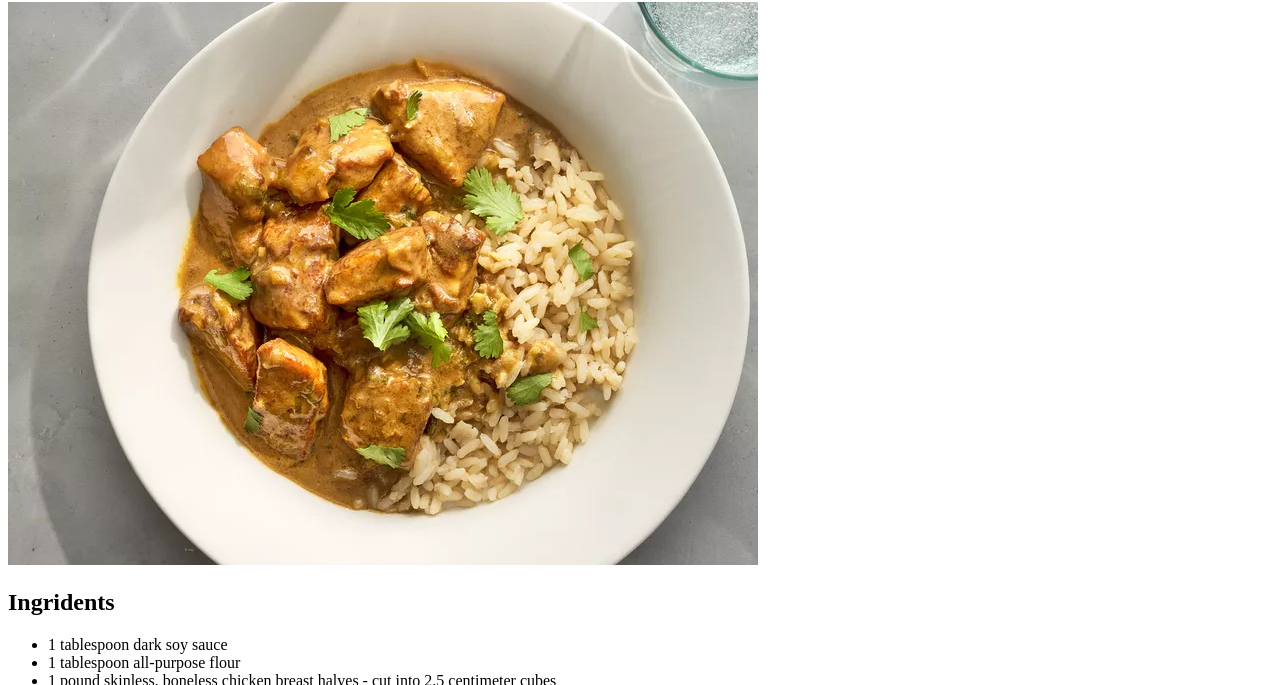
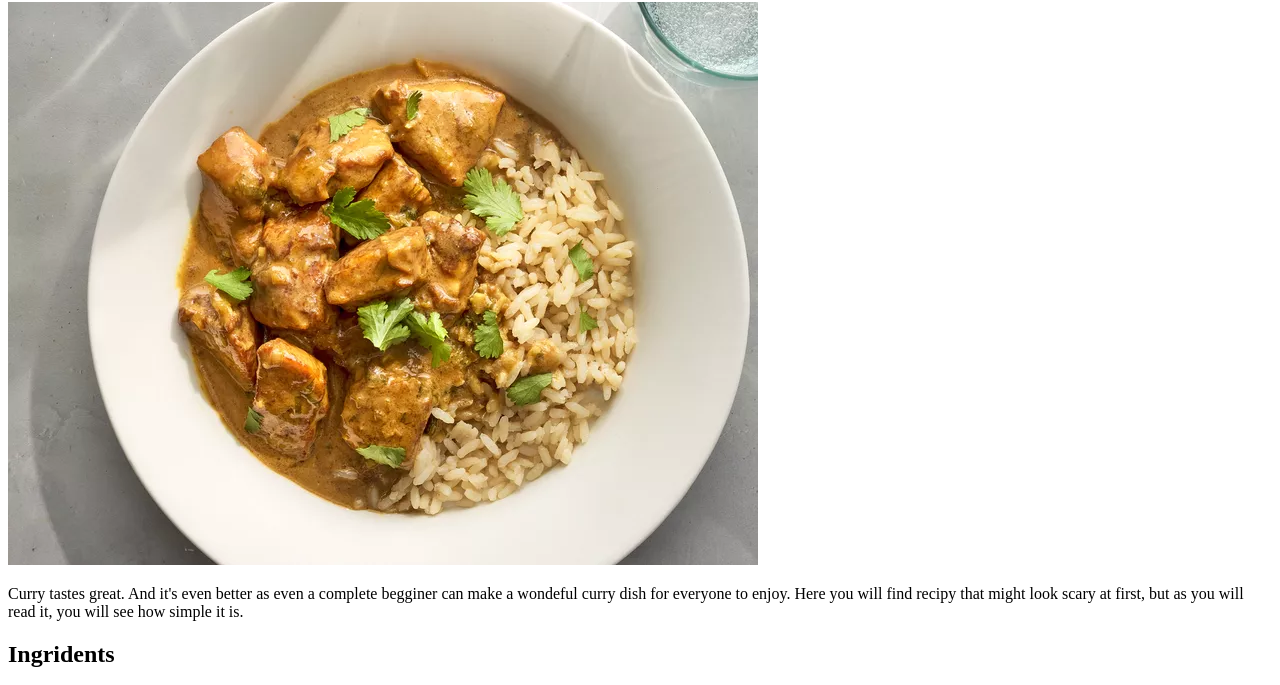
Before and after one commit to Oxfy/odin-recipes, a plain HTML site: page recipes/thai_curry.html in a window 1280 px wide. Shown: the part 78-763 px from the top of the page. Drawn offline with Linux system fonts and the light colour scheme.

Commit message:
Add thai curry description to the page

```diff
--- a/recipes/thai_curry.html
+++ b/recipes/thai_curry.html
@@ -6,6 +6,10 @@
     <body>
         <h1>Thai Curry</h1>
         <img src="../images/thai_curry.webp" alt="Thai curry placed on the white plate">
+        <p>Curry tastes great. And it's even better as even a complete begginer can make a wondeful curry dish
+            for everyone to enjoy. Here you will find recipy that might look scary at first, but as you will
+            read it, you will see how simple it is.
+        </p>
         <h2>Ingridents</h2>
         <ul>
             <li>1 tablespoon dark soy sauce</li>
```
